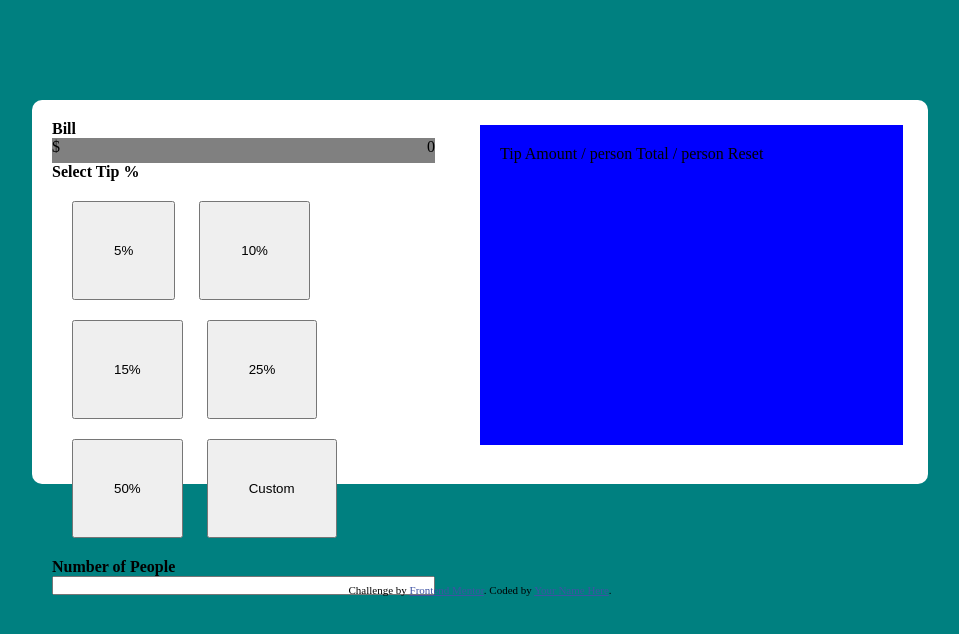
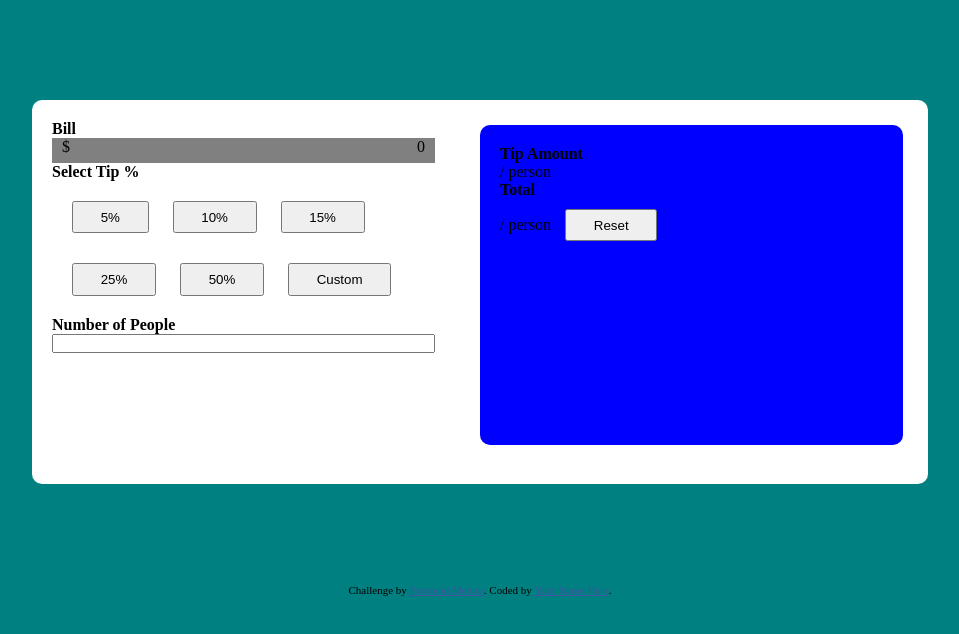
Before and after one commit to kabeer-prog/tip-calculator-FrontEnd-Mentor, a plain HTML site: page index.html in a window 1280 px wide. Shown: the whole page, without its empty margins (160-1119 px from the left). Drawn offline with Linux system fonts and the light colour scheme.

Commit message:
css and html

```diff
--- a/index.css
+++ b/index.css
@@ -19,6 +19,7 @@ body{
     justify-content: space-between;
     background-color: gray;
     height: 25px;
+    padding: 0 10px;
 }
 input{
     width: 100%;
@@ -31,11 +32,12 @@ input{
     background-color: blue;
     height: 25vw;
     margin:25px;
+    border-radius: 10px;
 }
-.percentageBtn{
+.calc-row{
     margin: 10px;
 }
 button{
     margin: 10px;
-    padding: 40px;
+    padding: .5em 2em;
 }
--- a/index.html
+++ b/index.html
@@ -27,10 +27,12 @@
   </div>
 
   <h4>Select Tip % </h4>
-  <div class="percentageBtn">
+  <div class="calc-row">
   <button class="">5%</button>
   <button>10%</button>
   <button>15%</button>
+  </div>
+  <div class="calc-row">
   <button>25%</button>
   <button>50%</button>
   <button>Custom</button>
@@ -41,13 +43,13 @@
   </label>
    </section>
     <section class="col right">
-  Tip Amount
-  / person
+  <h4>Tip Amount</h4>
+  <span>/ person </span>
 
-  Total
-  / person
+  <h4>Total</h4>
+  <span>/ person </span>
 
-  Reset
+  <button>Reset</button>
   </section>
 </section>
   <div class="attribution">
```
